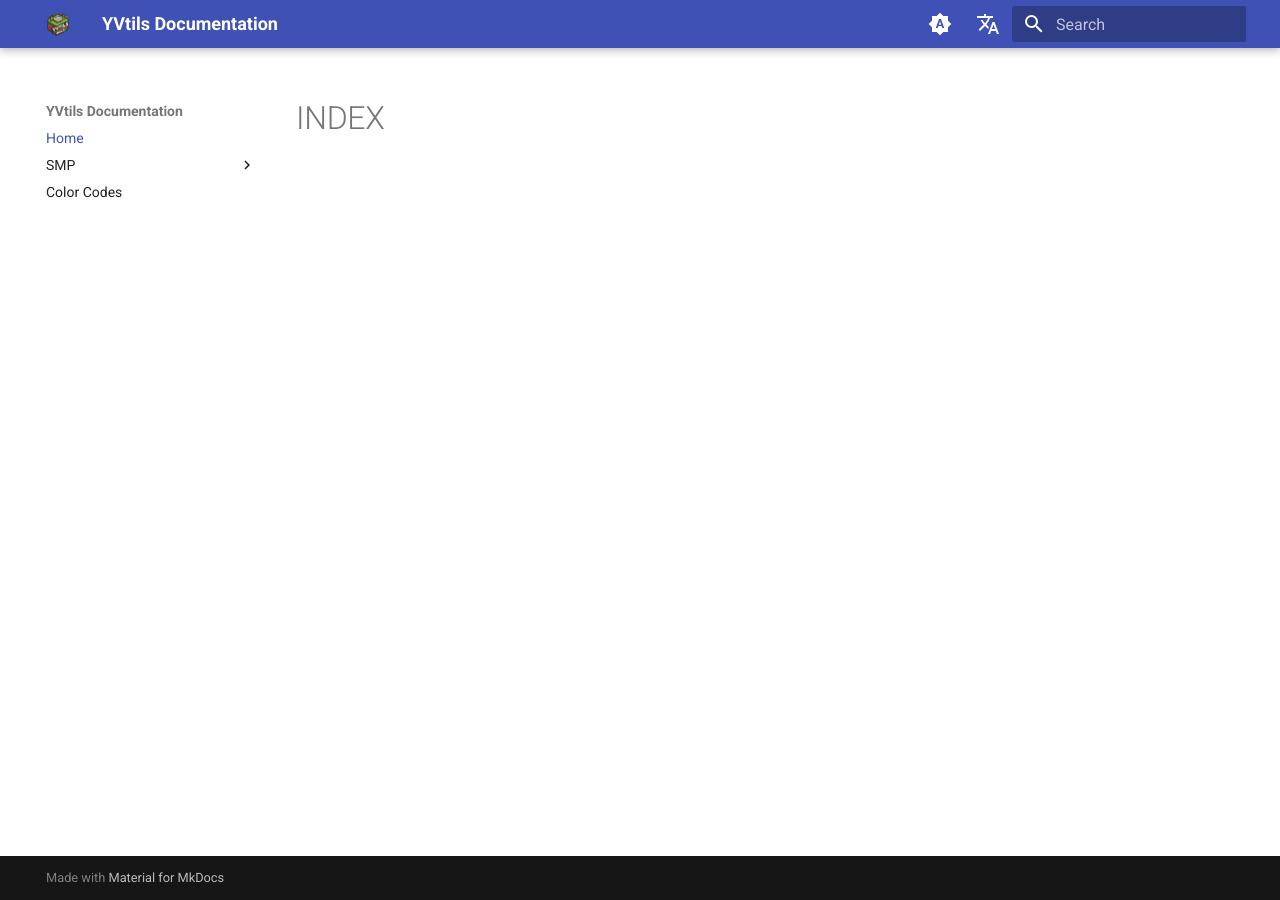
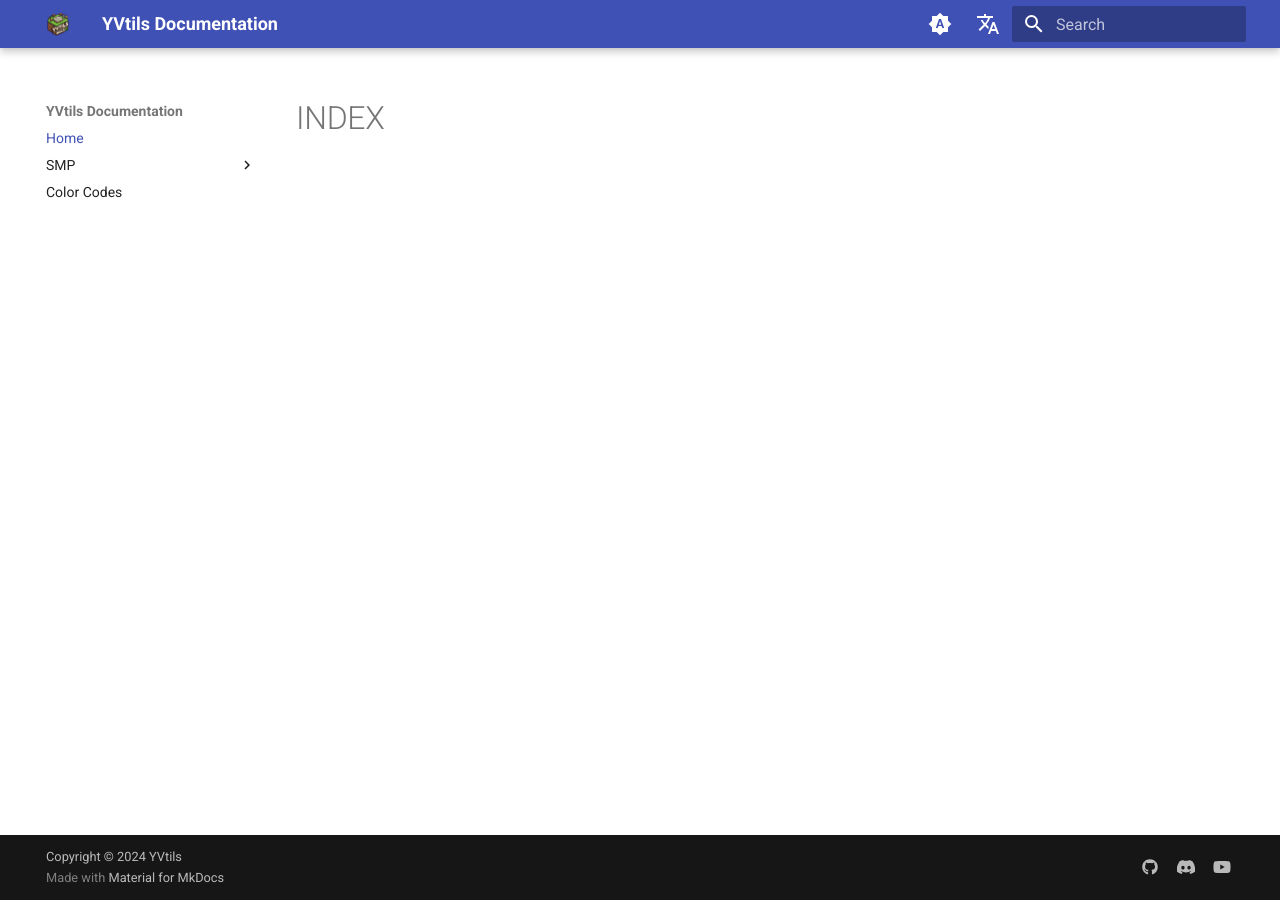
Before and after one commit to YVtils/yvtils-docs, an MkDocs documentation site: the page built from docs/index.md, in a window 1280 px wide. Built offline with MkDocs 1.6.1 and Material for MkDocs 9.7.7, drawn with Linux system fonts in a browser that asks for light colours; comment, search, counter and statistics services are not loaded.

Commit message:
Update footer

```diff
--- a/mkdocs.yml
+++ b/mkdocs.yml
@@ -37,6 +37,16 @@ extra:
     - name: Deutsch
       link: /de/
       lang: de
+
+  social:
+    - icon: fontawesome/brands/github
+      link: 'https://github.com/YVtils'
+    - icon: fontawesome/brands/discord
+      link: 'https://yvtils.net/yvtils/support'
+    - icon: fontawesome/brands/youtube
+      link: 'https://www.youtube.com/@WolfiiYV'
+
+copyright: Copyright &copy; 2024 YVtils
 
 plugins:
   - mkdocs-video
```
